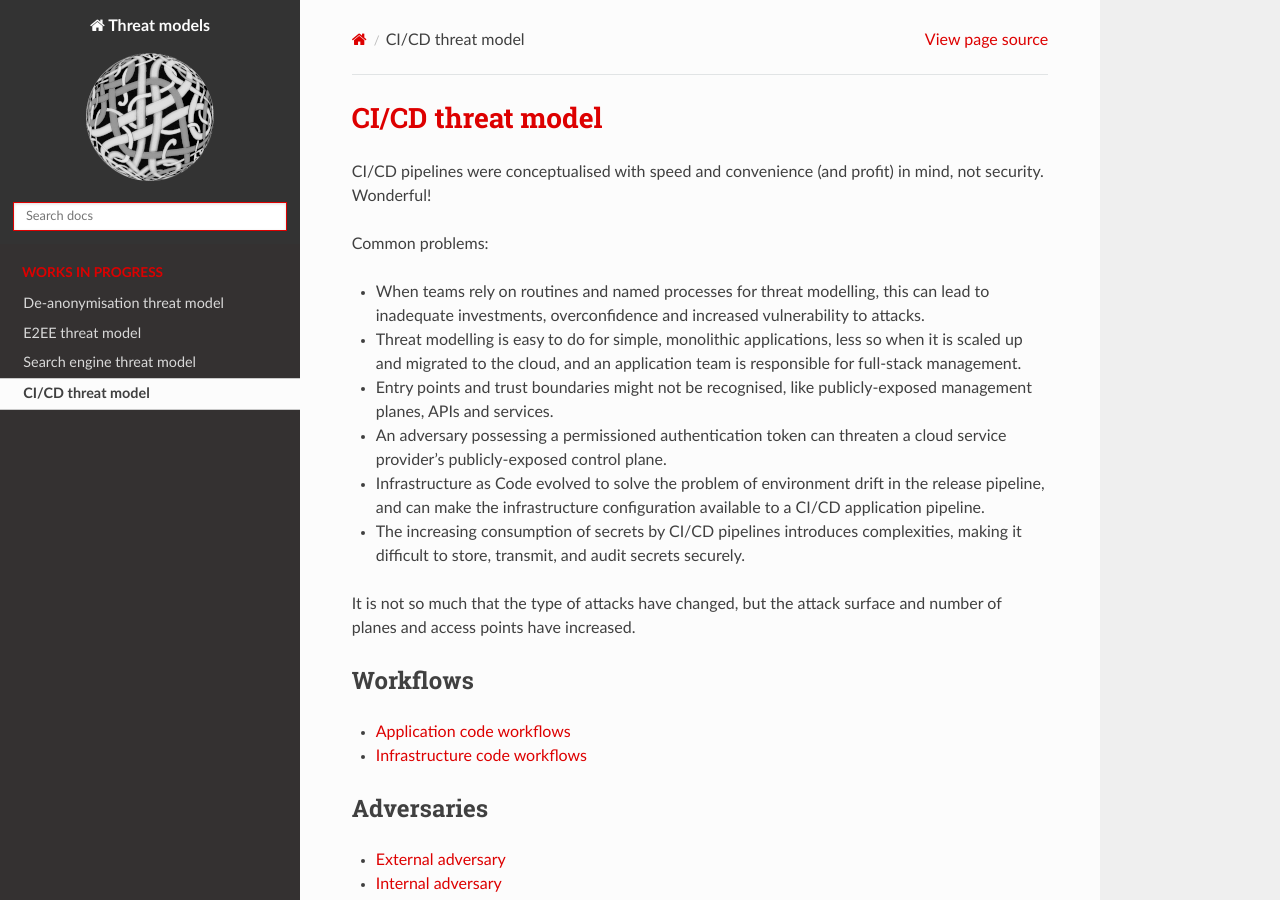
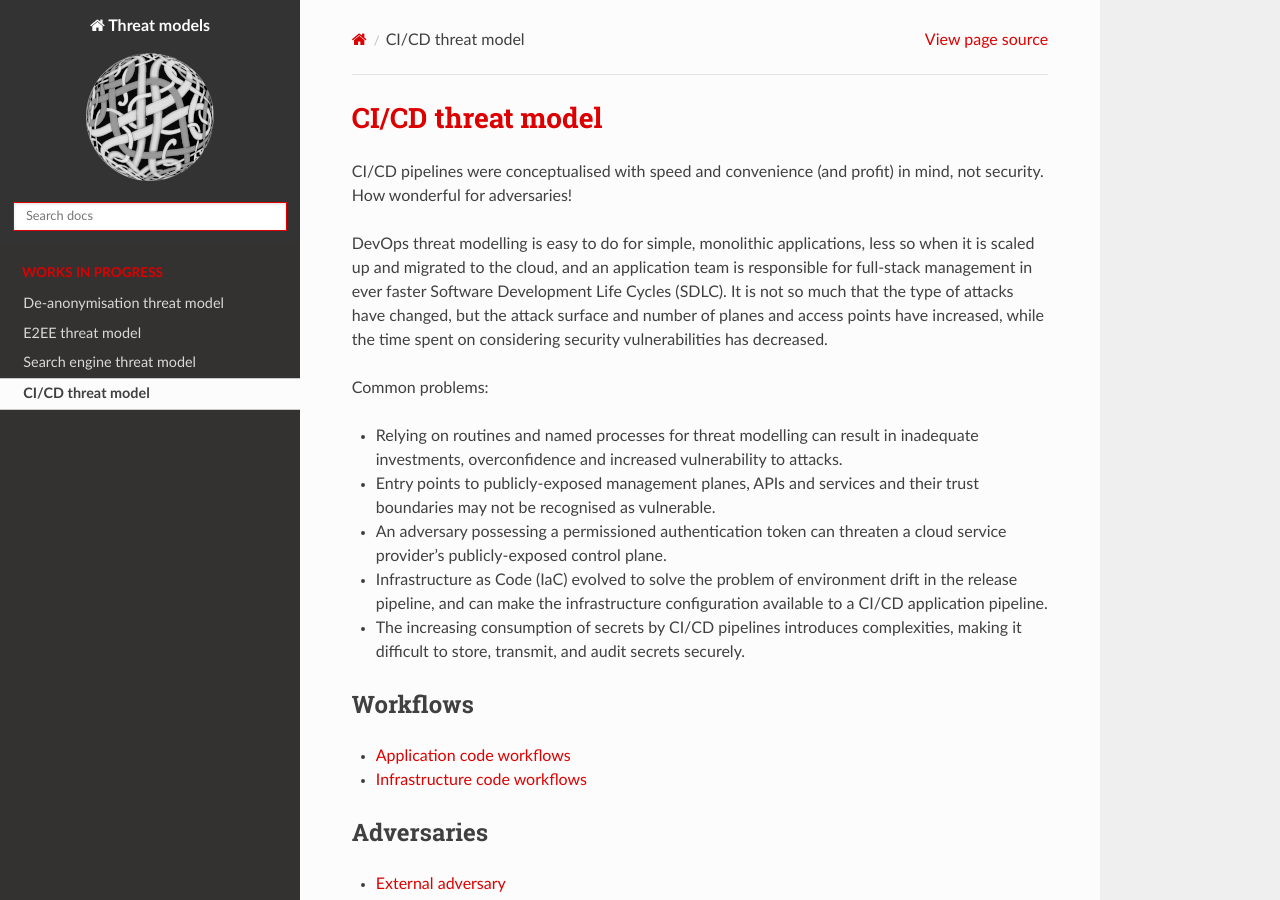
Before and after one commit to tymyrddin/threat-models, a Sphinx documentation site: the page built from source/docs/cicd-threat-model.md, in a window 1280 px wide and 900 px high. Built offline with Sphinx 7.4.7 and the Read the Docs theme 2.0.0, drawn with Linux system fonts in a browser that asks for light colours.

Commit message:
Updated CI/CD problems

```diff
--- a/source/docs/cicd-threat-model.md
+++ b/source/docs/cicd-threat-model.md
@@ -1,18 +1,21 @@
 # CI/CD threat model
 
-CI/CD pipelines were conceptualised with speed and convenience (and profit) in mind, not security. Wonderful!
+CI/CD pipelines were conceptualised with speed and convenience (and profit) in mind, not security. How wonderful for
+adversaries!
+
+DevOps threat modelling is easy to do for simple, monolithic applications,
+less so when it is scaled up and migrated to the cloud, and an application team is responsible for full-stack management
+in ever faster Software Development Life Cycles (SDLC). It is not so much that the type of attacks have changed, but the
+attack surface and number of planes and access points have increased, while the time spent on considering security
+vulnerabilities has decreased.
 
 Common problems:
 
-- When teams rely on routines and named processes for threat modelling, this can lead to inadequate investments, overconfidence and increased vulnerability to attacks.
-- Threat modelling is easy to do for simple, monolithic applications, less so when it is scaled up and migrated to the cloud, and an application team is responsible for full-stack management.
-- Entry points and trust boundaries might not be recognised, like publicly-exposed management planes, APIs and services.
+- Relying on routines and named processes for threat modelling can result in inadequate investments, overconfidence and increased vulnerability to attacks.
+- Entry points to publicly-exposed management planes, APIs and services and their trust boundaries may not be recognised as vulnerable.
 - An adversary possessing a permissioned authentication token can threaten a cloud service provider’s publicly-exposed control plane.
-- Infrastructure as Code evolved to solve the problem of environment drift in the release pipeline, and can make the infrastructure configuration available to a CI/CD application pipeline.
+- Infrastructure as Code (IaC) evolved to solve the problem of environment drift in the release pipeline, and can make the infrastructure configuration available to a CI/CD application pipeline.
 - The increasing consumption of secrets by CI/CD pipelines introduces complexities, making it difficult to store, transmit, and audit secrets securely.
-
-It is not so much that the type of attacks have changed, but the attack surface and number of planes and access points
-have increased.
 
 ## Workflows
 
```
